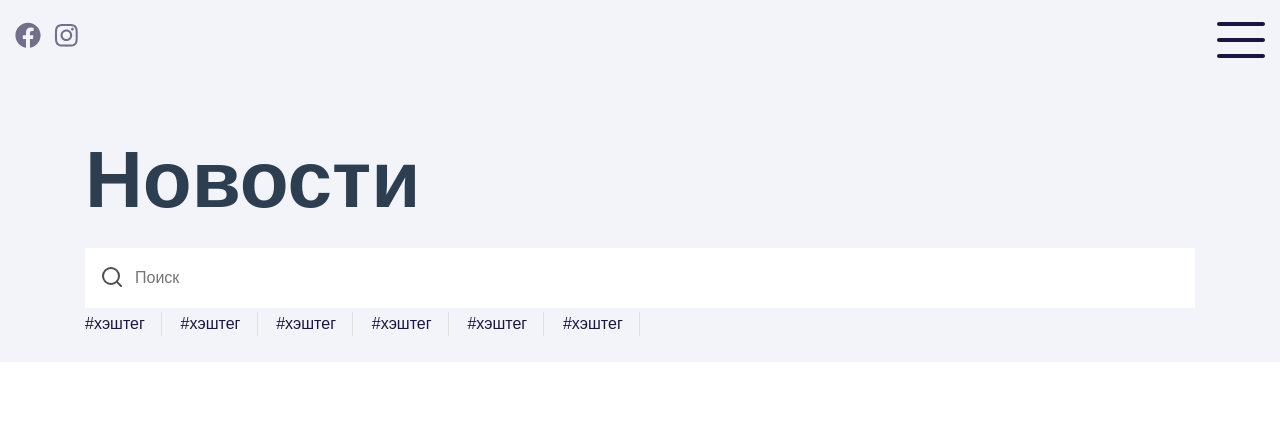
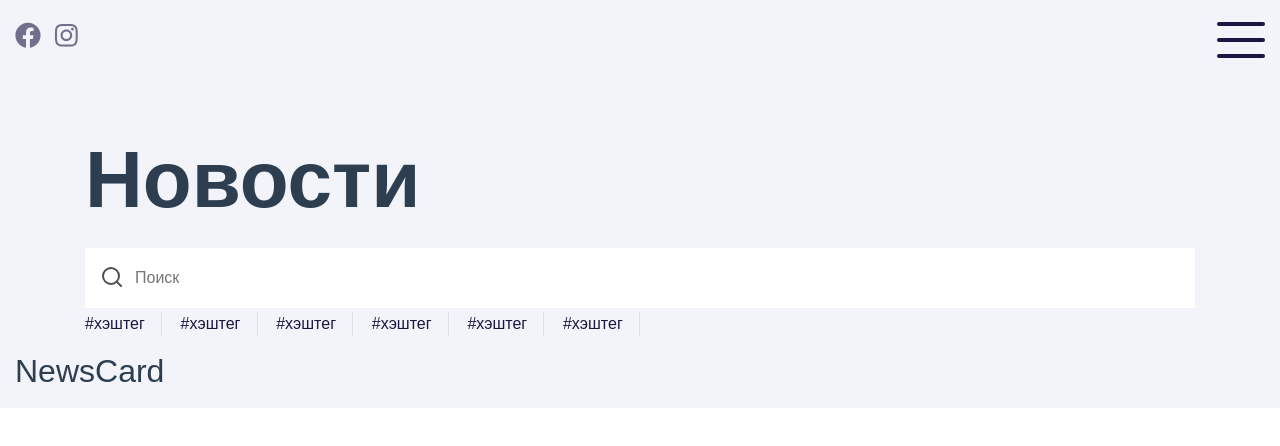
Before and after one commit to MrGorlenko/oktb-media, a Vue app: page /News in a window 1280 px wide. Shown: the top 446 px of the page. Built offline with nearby package versions, Linux system fonts and the light colour scheme.

Commit message:
create News-Card

```diff
--- /dev/null
+++ b/src/components/News-Card.vue
@@ -0,0 +1,16 @@
+<template>
+    <div class="search container-xl align-items-center">
+      <h2>NewsCard</h2>
+    </div>
+</template>
+
+<script>
+
+export default {
+    name:"News_Card"
+}
+</script>
+
+<style lang="scss">
+@import '../scss/variables';
+</style>
--- a/src/views/News.vue
+++ b/src/views/News.vue
@@ -2,19 +2,22 @@
   <div class="news">
   <Header />
   <Search />
+  <NewsCard />
   </div>
 </template>
 
 <script>
 import Header from '@/components/Header'
 import Search from '@/components/Search'
+import NewsCard from '@/components/News-Card'
 
 export default {
   name: 'News',
   components: {
   Header,
-  Search
-  },
+  Search,
+  NewsCard
+    },
 };
 </script>
 
```
